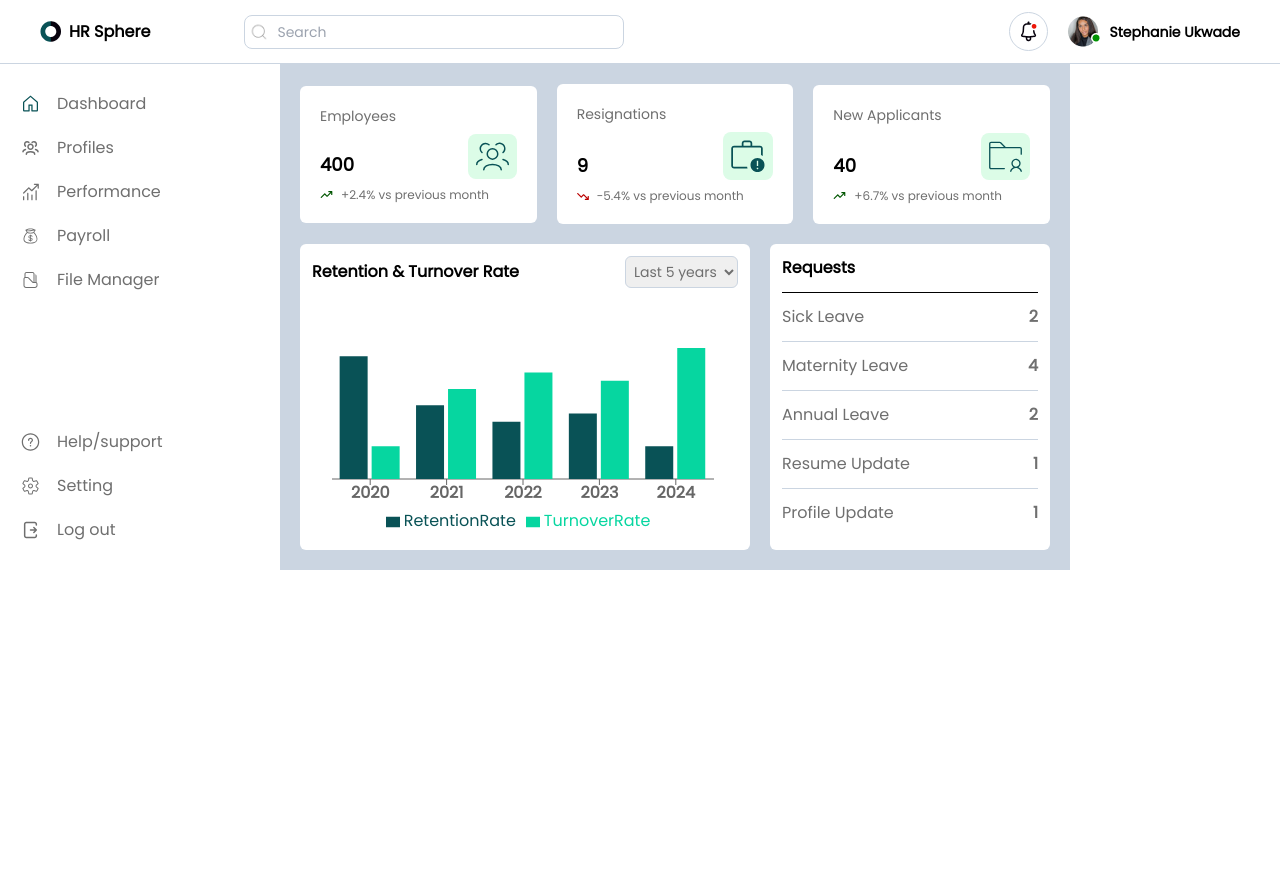
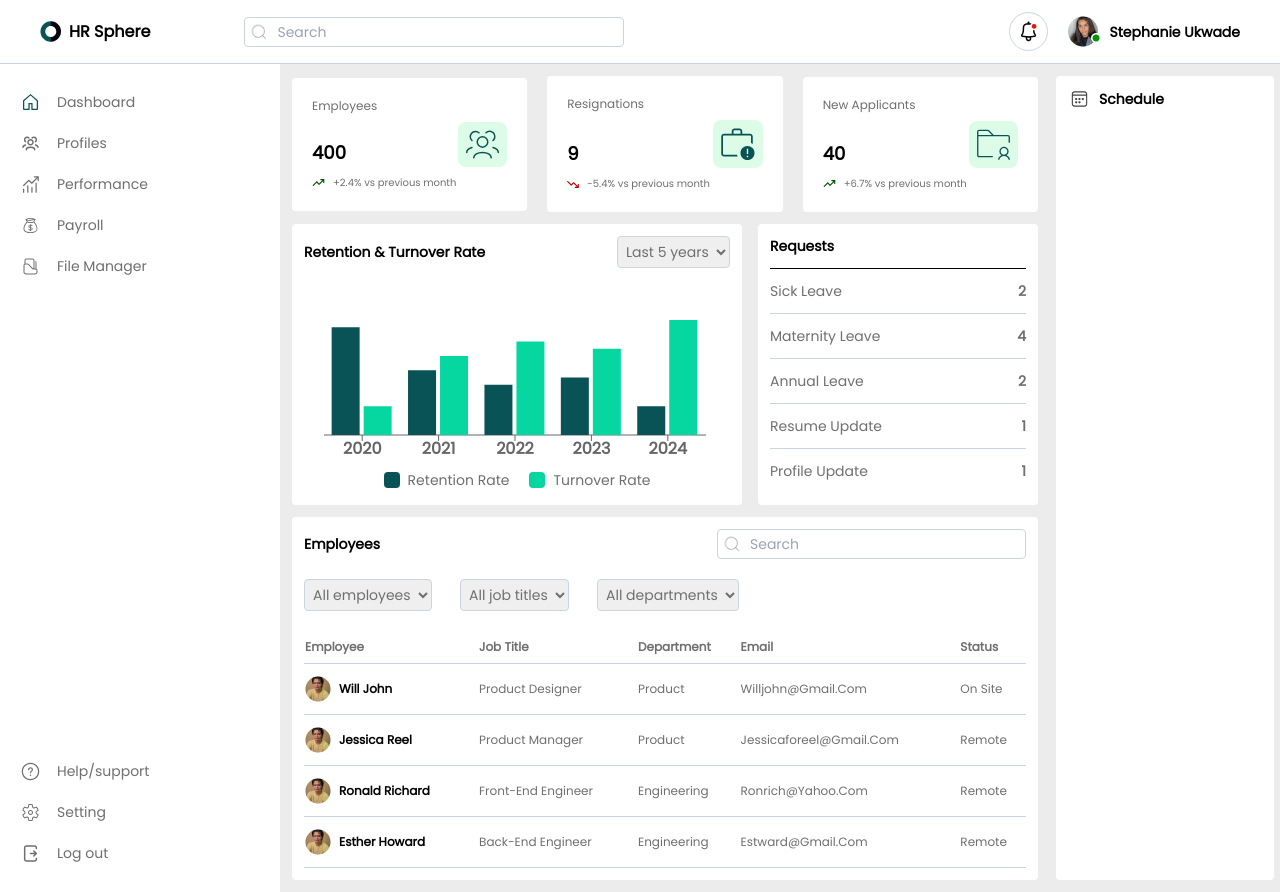
Before and after one commit to oseji/HR-Sphere, a React (Vite) app: page / in a window 1280 px wide. Before the commit the page ends 800 px from the top, so only its background shows below. Built offline with nearby package versions, Linux system fonts and the light colour scheme.

Commit message:
completed stats section and started work on schedule section

```diff
--- a/src/App.tsx
+++ b/src/App.tsx
@@ -1,5 +1,6 @@
 import Menu from "./Menu";
 import Stats from "./Stats";
+import Schedule from "./Schedule";
 
 import logo from "./assets/logo.png";
 import searchIcon from "./assets/circum_search.png";
@@ -21,7 +22,7 @@ function App() {
             <input
               type="text"
               placeholder="Search"
-              className="bg-transparent outline-0 placeholder:text-sm"
+              className="bg-transparent outline-0 text-sm placeholder:text-sm"
             />
           </div>
 
@@ -43,6 +44,7 @@ function App() {
       <main className="flex flex-row">
         <Menu></Menu>
         <Stats></Stats>
+        <Schedule></Schedule>
       </main>
     </div>
   );
--- a/src/Menu.tsx
+++ b/src/Menu.tsx
@@ -67,7 +67,7 @@ const Menu = () => {
   }, [clickedMenu]);
 
   return (
-    <section className=" flex flex-col justify-between py-5 px-3">
+    <section className=" flex flex-col justify-between py-5 px-3 bg-white">
       <div className="menuCollection">
         <div
           className="menuGrp activeMenuGrp"
--- /dev/null
+++ b/src/Schedule.tsx
@@ -0,0 +1,16 @@
+import calndarIcon from "./assets/calendarIcon.svg";
+
+const Schedule = () => {
+  return (
+    <section className="bg-white rounded w-full my-3 mx-1.5 p-3 text-sm">
+      <div className="calendarHeading">
+        <div className="flex flex-row items-center gap-2">
+          <img src={calndarIcon} alt="calendar" />
+          <p className="text-black font-semibold">Schedule</p>
+        </div>
+      </div>
+    </section>
+  );
+};
+
+export default Schedule;
--- a/src/Stats.tsx
+++ b/src/Stats.tsx
@@ -1,10 +1,13 @@
-import { BarChart, Bar, Rectangle, XAxis, Tooltip, Legend } from "recharts";
+import { BarChart, Bar, Rectangle, XAxis, Tooltip } from "recharts";
 
 import userIcon from "./assets/stats user icon.svg";
 import jobIcon from "./assets/stats resignation icon.svg";
 import folderIcon from "./assets/stats folder icon.svg";
 import upGrowth from "./assets/up growth.svg";
 import downGrowth from "./assets/down growth.svg";
+import searchIcon from "./assets/circum_search.png";
+
+import avatarImg from "./assets/avatarImg.png";
 
 const Stats = () => {
   type chartDataType = {
@@ -12,7 +15,6 @@ const Stats = () => {
     RetentionRate: number;
     TurnoverRate: number;
   };
-
   const chartData: chartDataType[] = [
     {
       name: "2020",
@@ -41,8 +43,88 @@ const Stats = () => {
     },
   ];
 
+  type employeeOverviewType = {
+    name: string;
+    jobTitle: string;
+    department: string;
+    email: string;
+    status: string;
+  };
+  const employeeOverview: { [key: string]: employeeOverviewType } = {
+    willJohn: {
+      name: "will john",
+      jobTitle: "product designer",
+      department: "product",
+      email: "willjohn@gmail.com",
+      status: "on site",
+    },
+    jessicaReel: {
+      name: "jessica reel",
+      jobTitle: "product manager",
+      department: "product",
+      email: "jessicaforeel@gmail.com",
+      status: "remote",
+    },
+    ronaldRichard: {
+      name: "ronald richard",
+      jobTitle: "front-end engineer",
+      department: "engineering",
+      email: "ronrich@yahoo.com",
+      status: "remote",
+    },
+    estherHoward: {
+      name: "esther howard",
+      jobTitle: "back-end engineer",
+      department: "engineering",
+      email: "estward@gmail.com",
+      status: "remote",
+    },
+    arleneMccoy: {
+      name: "arlene mccoy",
+      jobTitle: "product designer",
+      department: "product",
+      email: "mcarlene@gmail.com",
+      status: "on site",
+    },
+    floydMiles: {
+      name: "floyd miles",
+      jobTitle: "fullstack engineer",
+      department: "engineering",
+      email: "floydmi@gmail.com",
+      status: "on site",
+    },
+    janeCooper: {
+      name: "jane cooper",
+      jobTitle: "product manager",
+      department: "product",
+      email: "jacoop@outlook.com",
+      status: "on site",
+    },
+    marvinMckinney: {
+      name: "marvin mcckinney",
+      jobTitle: "product designer",
+      department: "product",
+      email: "willjohn@gmail.com",
+      status: "remote",
+    },
+    cameronWilliamson: {
+      name: "cameron williamson",
+      jobTitle: "HR",
+      department: "HR",
+      email: "cameronwilliamson@gmail.com",
+      status: "on site",
+    },
+    devonLane: {
+      name: "devon lane",
+      jobTitle: "devOps engineer",
+      department: "devOps",
+      email: "devonLane@yahoo.com",
+      status: "remote",
+    },
+  };
+
   return (
-    <section className="flex flex-col gap-5 bg-slate-300 p-5">
+    <section className="flex flex-col gap-3 p-3">
       <div className="statsCardGrp">
         <div className="statsCard">
           <p className="statsHeading">Employees</p>
@@ -116,7 +198,7 @@ const Stats = () => {
 
           <BarChart
             width={432}
-            height={230}
+            height={190}
             data={chartData}
             margin={{
               top: 40,
@@ -128,7 +210,6 @@ const Stats = () => {
             <XAxis dataKey="name" className="font-bold text-black" />
 
             <Tooltip />
-            <Legend />
 
             <Bar
               dataKey="RetentionRate"
@@ -141,6 +222,18 @@ const Stats = () => {
               activeBar={<Rectangle fill="#05B587" stroke="white" />}
             />
           </BarChart>
+
+          <div className="barChartInfo">
+            <div className="flex flex-row items-center gap-2">
+              <span className="p-2 rounded bg-[#095256]"></span>
+              <div className="text-sm">Retention Rate</div>
+            </div>
+
+            <div className="flex flex-row items-center gap-2">
+              <span className="p-2 rounded bg-[#06D6A0]"></span>
+              <div className="text-sm">Turnover Rate</div>
+            </div>
+          </div>
         </div>
 
         <div className="requestBox">
@@ -170,6 +263,96 @@ const Stats = () => {
           </div>
         </div>
       </div>
+
+      <div className="tableGrp">
+        <div className="tableGrpHeader">
+          <h1 className="text-black font-semibold">Employees</h1>
+
+          <div className="tableSearchGrp">
+            <img src={searchIcon} alt="search icon" className="h-5" />
+            <input
+              type="text"
+              placeholder="Search"
+              className="bg-transparent outline-0 text-sm placeholder:text-sm"
+            />
+          </div>
+        </div>
+
+        <div className="tableFilterGrp">
+          <select className="tableFilter">
+            <option value="All employees">All employees</option>
+            <option value="All employees">All employees</option>
+          </select>
+
+          <select className="tableFilter">
+            <option value="All job titles">All job titles</option>
+            <option value="All job titles">All job titles</option>
+          </select>
+
+          <select className="tableFilter">
+            <option value="All departments">All departments</option>
+            <option value="All departments">All departments</option>
+          </select>
+        </div>
+
+        <table className="text-xs">
+          <thead>
+            <tr>
+              <th>employee</th>
+              <th>job title</th>
+              <th>department</th>
+              <th>email</th>
+              <th>status</th>
+            </tr>
+          </thead>
+
+          <tbody>
+            <tr>
+              <td className="employeeName">
+                <img src={avatarImg} alt="profile image" />
+                <p> {employeeOverview.willJohn.name}</p>
+              </td>
+              <td>{employeeOverview.willJohn.jobTitle}</td>
+              <td>{employeeOverview.willJohn.department}</td>
+              <td>{employeeOverview.willJohn.email}</td>
+              <td>{employeeOverview.willJohn.status}</td>
+            </tr>
+
+            <tr>
+              <td className="employeeName">
+                <img src={avatarImg} alt="profile image" />
+                <p> {employeeOverview.jessicaReel.name}</p>
+              </td>
+              <td>{employeeOverview.jessicaReel.jobTitle}</td>
+              <td>{employeeOverview.jessicaReel.department}</td>
+              <td>{employeeOverview.jessicaReel.email}</td>
+              <td>{employeeOverview.jessicaReel.status}</td>
+            </tr>
+
+            <tr>
+              <td className="employeeName">
+                <img src={avatarImg} alt="profile image" />
+                <p> {employeeOverview.ronaldRichard.name}</p>
+              </td>
+              <td>{employeeOverview.ronaldRichard.jobTitle}</td>
+              <td>{employeeOverview.ronaldRichard.department}</td>
+              <td>{employeeOverview.ronaldRichard.email}</td>
+              <td>{employeeOverview.ronaldRichard.status}</td>
+            </tr>
+
+            <tr>
+              <td className="employeeName">
+                <img src={avatarImg} alt="profile image" />
+                <p> {employeeOverview.estherHoward.name}</p>
+              </td>
+              <td>{employeeOverview.estherHoward.jobTitle}</td>
+              <td>{employeeOverview.estherHoward.department}</td>
+              <td>{employeeOverview.estherHoward.email}</td>
+              <td>{employeeOverview.estherHoward.status}</td>
+            </tr>
+          </tbody>
+        </table>
+      </div>
     </section>
   );
 };
--- a/src/index.css
+++ b/src/index.css
@@ -7,11 +7,11 @@
 }
 
 .App {
-  @apply font-Poppins text-[#6F6F6F];
+  @apply font-Poppins text-[#6F6F6F] bg-[#ECECEC];
 }
 
 header {
-  @apply w-full flex flex-row items-center py-3 px-10 border-b border-slate-300;
+  @apply w-full flex flex-row items-center py-3 px-10 border-b border-slate-300 bg-white;
 }
 
 .logoGrp {
@@ -19,7 +19,7 @@ header {
 }
 
 .inputGrp {
-  @apply w-[380px] flex flex-row items-center gap-2 border border-slate-300 rounded-lg p-1;
+  @apply w-[380px] flex flex-row items-center gap-2 border border-slate-300 rounded p-1;
 }
 
 .profileGrp {
@@ -36,7 +36,7 @@ header {
 }
 
 .menuGrp {
-  @apply w-[256px] flex flex-row gap-4 p-2 rounded-md cursor-pointer;
+  @apply w-[256px] flex flex-row gap-4 p-2 rounded cursor-pointer text-sm;
 }
 
 .activeMenuGrp {
@@ -49,11 +49,11 @@ header {
 }
 
 .statsCard {
-  @apply w-full flex flex-col gap-2 p-5 rounded-md bg-white;
+  @apply w-full flex flex-col gap-2 p-5 rounded bg-white;
 }
 
 .statsHeading {
-  @apply text-sm;
+  @apply text-xs;
 }
 
 .statsCardNumGrp {
@@ -68,25 +68,33 @@ header {
   @apply flex flex-row gap-2 items-center text-xs;
 }
 
+.bottomText {
+  @apply text-[10px];
+}
+
 /* chart group */
 .chartGrp {
-  @apply flex flex-row gap-5;
+  @apply flex flex-row gap-4;
 }
 
 .chartBox {
-  @apply w-[450px] bg-white p-3 rounded-md;
+  @apply w-[450px] bg-white p-3 rounded;
 }
 
 .chartHeadingGrp {
-  @apply flex flex-row items-center justify-between mb-5;
+  @apply flex flex-row items-center justify-between mb-3 text-sm;
 }
 
 #chartSelection {
-  @apply p-1 border border-slate-300 rounded-md text-sm outline-0;
+  @apply p-1 border border-slate-300 rounded text-sm outline-0;
+}
+
+.barChartInfo {
+  @apply flex flex-row justify-center items-center gap-5;
 }
 
 .requestBox {
-  @apply w-[280px] p-3 bg-white rounded-md;
+  @apply w-[280px] p-3 bg-white rounded text-sm;
 }
 
 .requestTextGrp {
@@ -100,3 +108,40 @@ header {
 .requestNum {
   @apply font-semibold;
 }
+
+/* table group */
+.tableGrp {
+  @apply text-sm bg-white p-3 rounded flex flex-col gap-5;
+}
+
+.tableGrpHeader {
+  @apply flex flex-row justify-between items-center;
+}
+
+.tableSearchGrp {
+  @apply flex flex-row items-center gap-2 border border-slate-300 rounded p-1;
+}
+
+.tableFilterGrp {
+  @apply flex flex-row gap-7 justify-start items-center;
+}
+
+.tableFilter {
+  @apply p-1 border border-slate-300 rounded text-sm outline-0;
+}
+
+th {
+  @apply py-2 text-start capitalize;
+}
+
+tr {
+  @apply border-b border-slate-300;
+}
+
+td {
+  @apply py-3 capitalize;
+}
+
+.employeeName {
+  @apply flex flex-row items-center gap-2 font-semibold text-black;
+}
```
Also changed, not shown: src/assets/avatarImg.png (added), src/assets/calendarIcon.svg (added).
